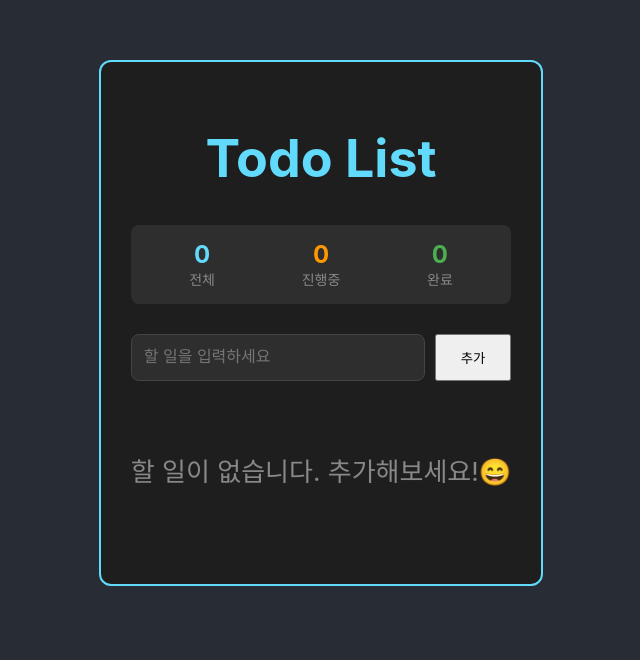
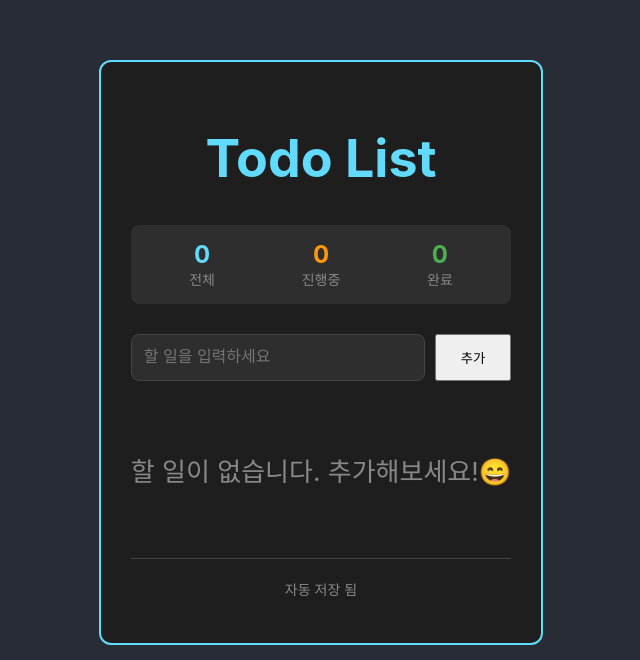
Before and after one commit to jjinijj/react-todo-lab, a React (Create React App) app: page / in a window 1280 px wide. Shown: the part 140-800 px from the top of the page, without its empty margins (319-959 px from the left). Built offline with nearby package versions, Linux system fonts and the light colour scheme.

Commit message:
feat: add localStorage support

```diff
--- a/src/components/TodoApp.tsx
+++ b/src/components/TodoApp.tsx
@@ -1,4 +1,4 @@
-import React, { useState } from "react";
+import React, { useEffect, useState } from "react";
 import TodoStats from "./TodoStatus";
 import TodoForm from "./TodoForm";
 import TodoList from "./TodoList";
@@ -6,7 +6,19 @@ import {Todo} from "../types/todo";
 import exp from "constants";
 
 const TodoApp = () => {
-    const [todos, setTodos] = useState<Todo[]>([]);
+    // localStorage에서 데이터 호출
+    const [todos, setTodos] = useState<Todo[]>(()=>{
+        const saved = localStorage.getItem('todos');
+        if(saved){
+            return JSON.parse(saved);
+        }
+        return [];
+    });
+
+    // todo 리스트가 변경될 때마다 자동 저장
+    useEffect(()=>{
+        localStorage.setItem('todos', JSON.stringify(todos));
+    }, [todos]);
 
     const addTodo = (text : string) => {
         const newTodo : Todo = {
@@ -84,6 +96,19 @@ const TodoApp = () => {
                     </button>
                 )}
             </div>
+
+                <p
+                    style={{
+                        marginTop: '30px',
+                        textAlign : 'center',
+                        color: '#888',
+                        fontSize: '14px',
+                        borderTop: '1px solid #444',
+                        paddingTop: '20px'
+                    }}
+                >
+                    자동 저장 됨
+                </p>
         </div>
     );
 };
```
